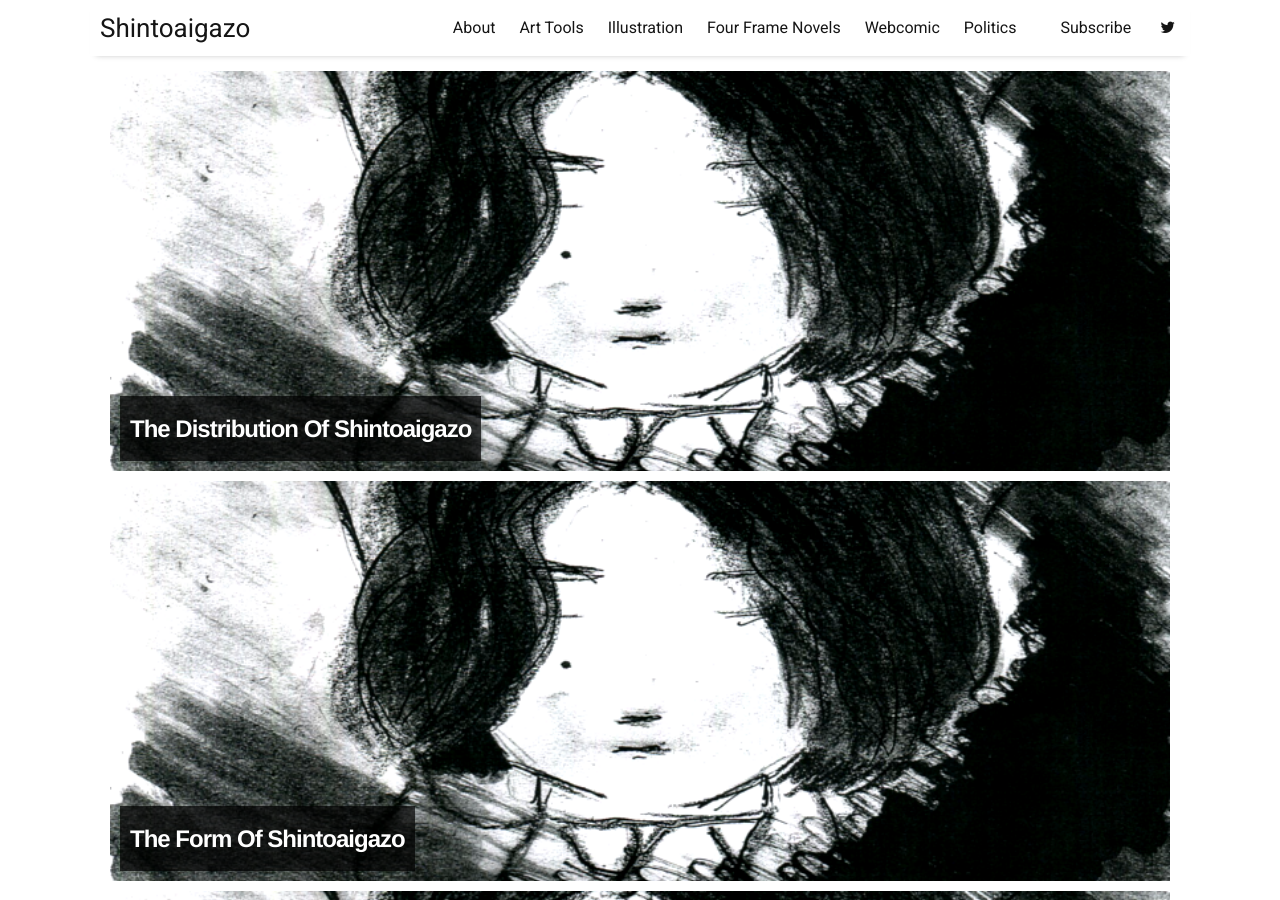
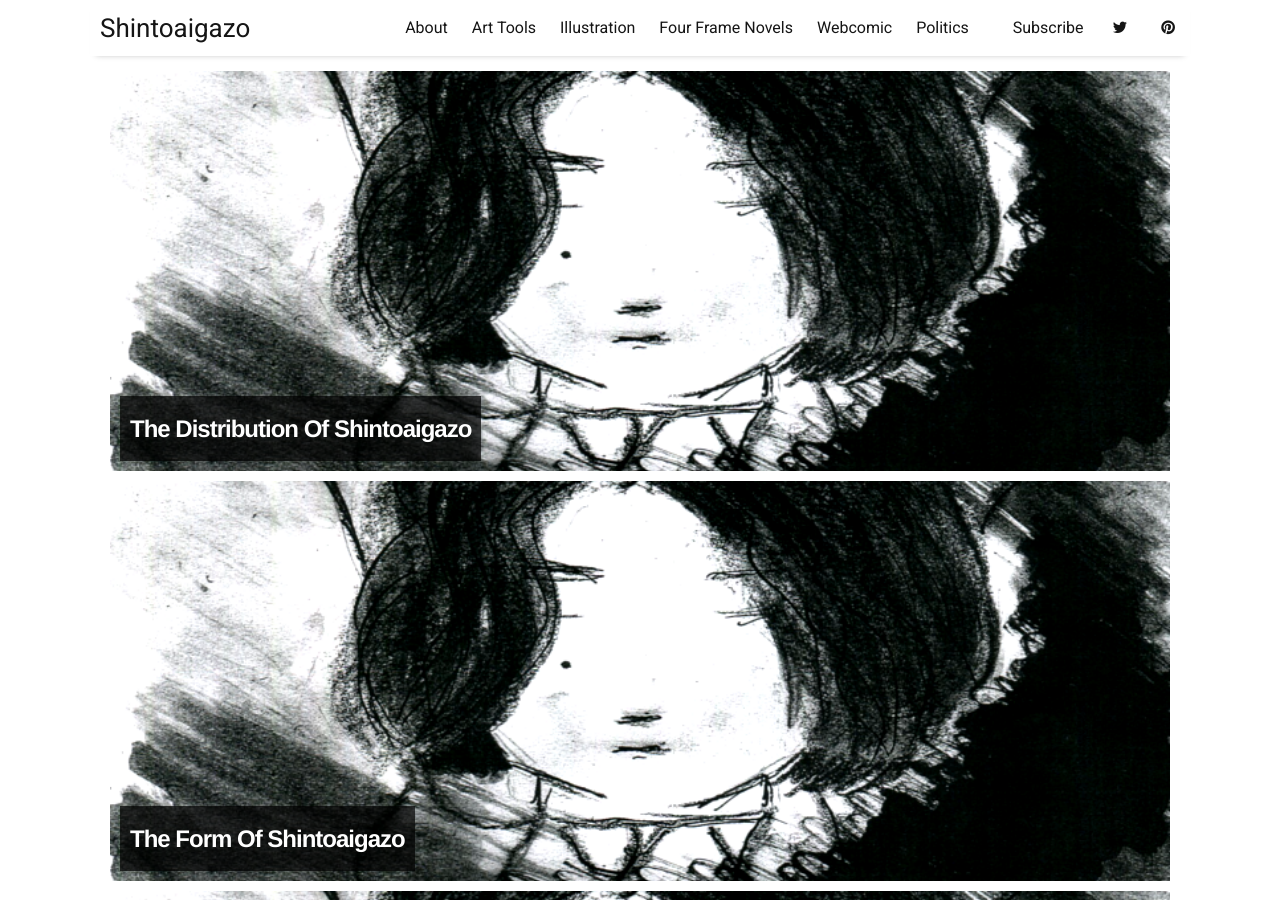
Before and after one commit to LWFlouisa/Portfolio, a Jekyll site: the page built from index.html, in a window 1280 px wide and 900 px high. Built offline with Jekyll 4.4.1, drawn with Linux system fonts in a browser that asks for light colours; nearby versions of some CDN libraries; the list of posts is cut into pages by our own code.

Commit message:
Update settings.yml

```diff
--- a/_data/settings.yml
+++ b/_data/settings.yml
@@ -19,6 +19,10 @@ menu:
 # Available social icons are powered by Font Awesome, so you can use any icon that they offer
 social:
 - {icon: 'twitter', link:    'https://twitter.com/FlouisaLW'}
+
+# Testing
+- {icon: 'pinterest', link: 'https://www.pinterest.com/lwflouisa0808'}
+
 # - {icon: 'rss-square', link: 'feed.xml'}
 # - {icon: 'rss-square', link: 'rss-feed.xml'}
 
```
